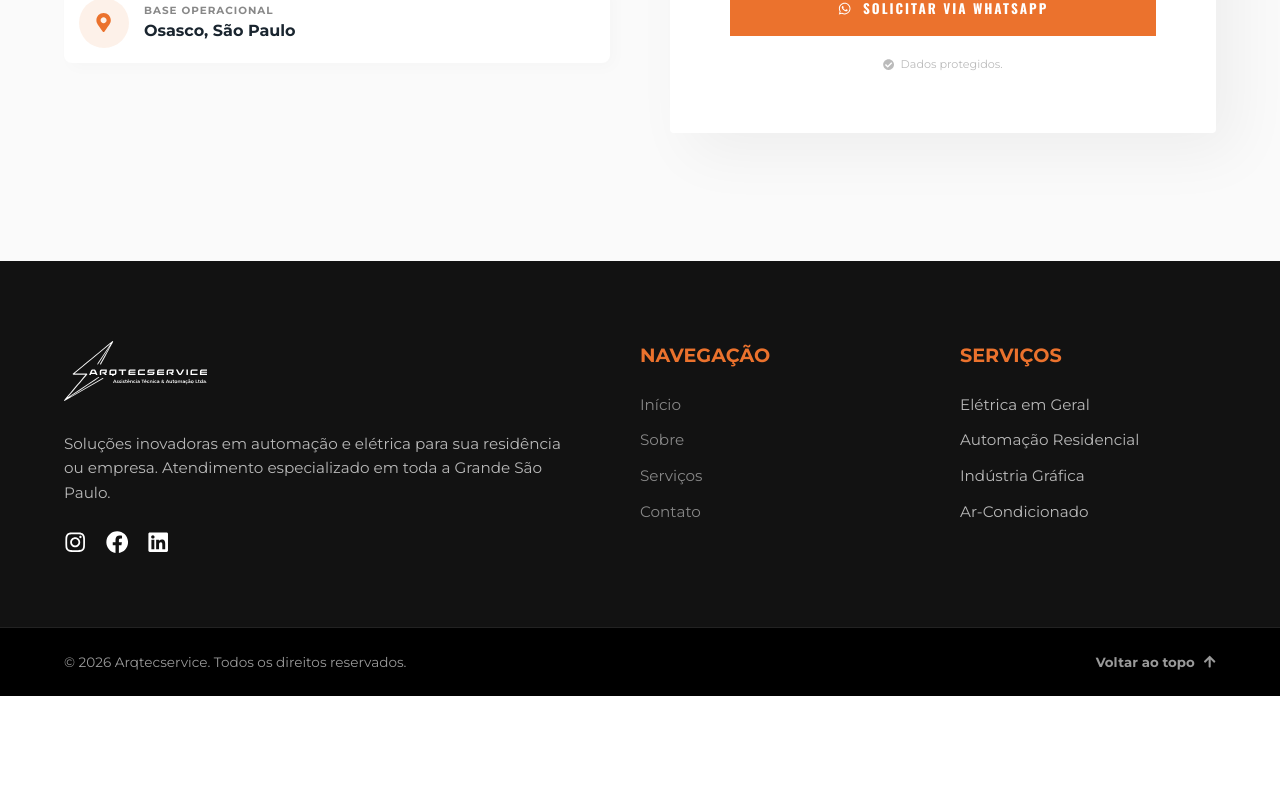
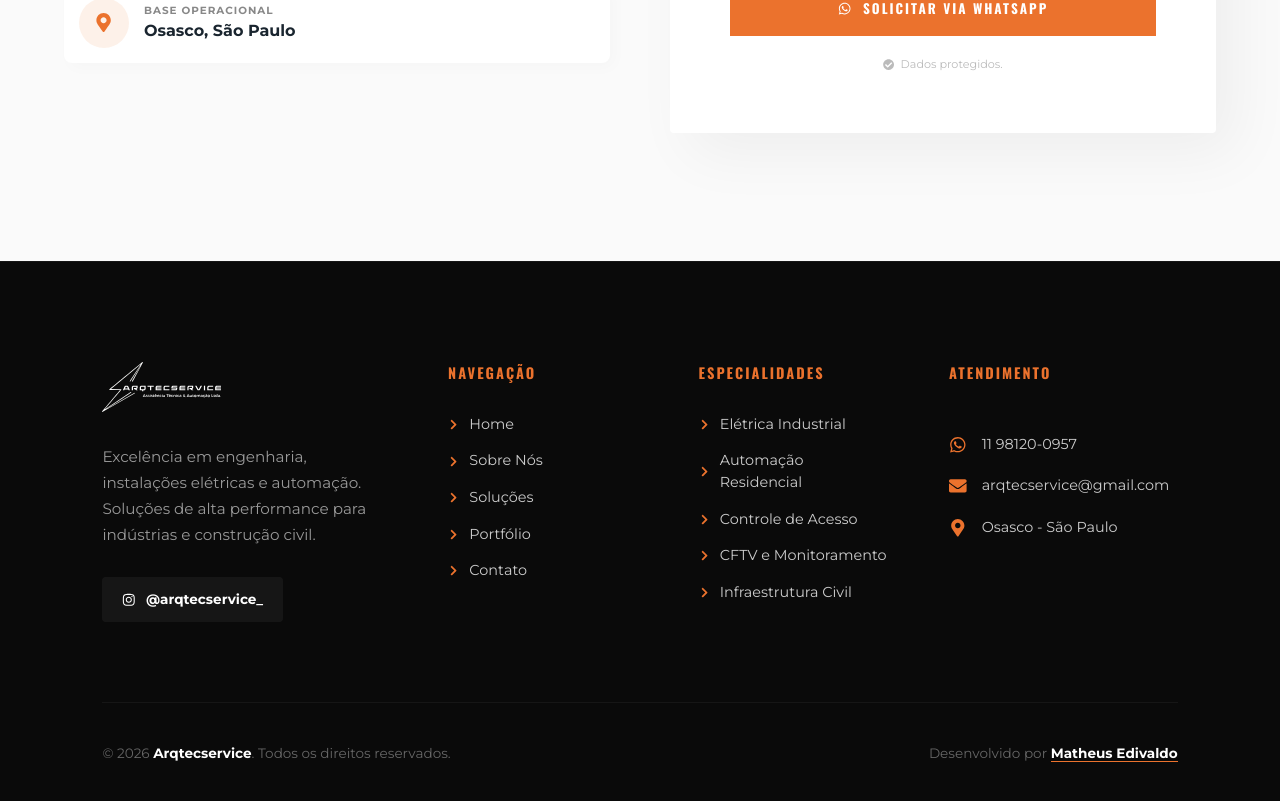
Before and after one commit to matheusedivaldo/arqtecservice, a React (Vite) app: page / in a window 1280 px wide. Shown: the part 9592-10393 px from the top of the page. Before the commit the page ends 10288 px from the top, so only its background shows below. Built offline with nearby package versions, Linux system fonts and the light colour scheme.

Commit message:
Finaliza Footer

```diff
--- a/src/components/Footer/Footer.jsx
+++ b/src/components/Footer/Footer.jsx
@@ -1,54 +1,74 @@
+import React from 'react';
 import styles from './Footer.module.css';
-import logoBranco from '../../assets/logos/logo-arqtecservice-monob.svg';
-import { FaInstagram, FaFacebook, FaLinkedin, FaArrowUp } from 'react-icons/fa';
+import logo from '../../assets/logos/logo-arqtecservice-monob.svg';
+import { FaInstagram, FaWhatsapp, FaEnvelope, FaMapMarkerAlt, FaChevronRight } from 'react-icons/fa';
 
 const Footer = () => {
-    const scrollToTop = () => {
-        window.scrollTo({ top: 0, behavior: 'smooth' });
-    };
+    const currentYear = new Date().getFullYear();
 
     return (
         <footer className={styles.footer}>
             <div className={styles.container}>
-                <div className={styles.column}>
-                    <img src={logoBranco} alt="Arqtecservice Logo" className={styles.logo} />
-                    <p className={styles.brandText}>
-                        Soluções inovadoras em automação e elétrica para sua residência ou empresa. Atendimento especializado em toda a Grande São Paulo.
+                <div className={styles.top}>
+                    <div className={styles.brandColumn}>
+                        <img src={logo} alt="Arqtecservice" className={styles.logo} />
+                        <p className={styles.brandDesc}>
+                            Excelência em engenharia, instalações elétricas e automação.
+                            Soluções de alta performance para indústrias e construção civil.
                         </p>
-                    <div className={styles.socials}>
-                        <a href="#"><FaInstagram /></a>
-                        <a href="#"><FaFacebook /></a>
-                        <a href="#"><FaLinkedin /></a>
+                        <div className={styles.socialLinks}>
+                            <a href="https://www.instagram.com/arqtecservice_/" target="_blank" rel="noreferrer" className={styles.socialBtn}>
+                                <FaInstagram /> @arqtecservice_
+                            </a>
                         </div>
                     </div>
 
-                <div className={styles.column}>
-                    <h3 className={styles.title}>Navegação</h3>
-                    <ul className={styles.links}>
-                        <li><a href="#home">Início</a></li>
-                        <li><a href="#sobre">Sobre</a></li>
-                        <li><a href="#servicos">Serviços</a></li>
-                        <li><a href="#contato">Contato</a></li>
+                    <div className={styles.linkColumn}>
+                        <h3>Navegação</h3>
+                        <ul>
+                            <li><a href="#home"><FaChevronRight /> Home</a></li>
+                            <li><a href="#sobre"><FaChevronRight /> Sobre Nós</a></li>
+                            <li><a href="#servicos"><FaChevronRight /> Soluções</a></li>
+                            <li><a href="#galeria"><FaChevronRight /> Portfólio</a></li>
+                            <li><a href="#contato"><FaChevronRight /> Contato</a></li>
                         </ul>
                     </div>
 
-                <div className={styles.column}>
-                    <h3 className={styles.title}>Serviços</h3>
-                    <ul className={styles.links}>
-                        <li>Elétrica em Geral</li>
-                        <li>Automação Residencial</li>
-                        <li>Indústria Gráfica</li>
-                        <li>Ar-Condicionado</li>
+                    <div className={styles.linkColumn}>
+                        <h3>Especialidades</h3>
+                        <ul>
+                            <li><span><FaChevronRight /> Elétrica Industrial</span></li>
+                            <li><span><FaChevronRight /> Automação Residencial</span></li>
+                            <li><span><FaChevronRight /> Controle de Acesso</span></li>
+                            <li><span><FaChevronRight /> CFTV e Monitoramento</span></li>
+                            <li><span><FaChevronRight /> Infraestrutura Civil</span></li>
                         </ul>
+                    </div>
+
+                    <div className={styles.contactColumn}>
+                        <h3>Atendimento</h3>
+                        <div className={styles.contactItem}>
+                            <FaWhatsapp />
+                            <span>11 98120-0957</span>
+                        </div>
+                        <div className={styles.contactItem}>
+                            <FaEnvelope />
+                            <span>arqtecservice@gmail.com</span>
+                        </div>
+                        <div className={styles.contactItem}>
+                            <FaMapMarkerAlt />
+                            <span>Osasco - São Paulo</span>
+                        </div>
                     </div>
                 </div>
 
-            <div className={styles.bottomBar}>
-                <div className={styles.bottomContainer}>
-                    <p>&copy; 2026 Arqtecservice. Todos os direitos reservados.</p>
-                    <button onClick={scrollToTop} className={styles.btnTop}>
-                        Voltar ao topo <FaArrowUp />
-                    </button>
+                <div className={styles.bottom}>
+                    <div className={styles.copyright}>
+                        © {currentYear} <strong>Arqtecservice</strong>. Todos os direitos reservados.
+                    </div>
+                    <div className={styles.developer}>
+                        Desenvolvido por <a href="https://matheusedivaldo.com.br/" target="_blank" rel="noreferrer">Matheus Edivaldo</a>
+                    </div>
                 </div>
             </div>
         </footer>
--- a/src/components/Footer/Footer.module.css
+++ b/src/components/Footer/Footer.module.css
@@ -1,119 +1,174 @@
 .footer {
-  background-color: #121212; /* Um cinza industrial bem escuro */
+  background-color: #0a0a0a;
   color: #ffffff;
-  padding: 5rem 0 0 0;
-  font-family: var(--font-primary); /* Montserrat */
+  padding: 100px 0 40px;
+  border-top: 1px solid rgba(255, 255, 255, 0.05);
 }
 
 .container {
-  max-width: 1200px;
+  max-width: 1400px;
   margin: 0 auto;
-  width: 90%;
+  padding: 0 8%;
+}
+
+.top {
   display: grid;
-  grid-template-columns: 2fr 1fr 1fr;
-  gap: 4rem;
-  padding-bottom: 4rem;
+  grid-template-columns: 1.5fr 1fr 1fr 1.2fr;
+  gap: 60px;
+  margin-bottom: 80px;
 }
 
 .logo {
-  height: 60px;
-  margin-bottom: 1.5rem;
+  height: 50px;
+  margin-bottom: 25px;
 }
 
-.brandText {
-  opacity: 0.7;
-  line-height: 1.6;
+.brandDesc {
+  color: #999;
   font-size: 0.95rem;
-  margin-bottom: 1.5rem;
+  line-height: 1.7;
+  margin-bottom: 30px;
+  max-width: 320px;
 }
 
-.socials {
-  display: flex;
-  gap: 1.2rem;
+.socialBtn {
+  display: inline-flex;
+  align-items: center;
+  gap: 10px;
+  background-color: rgba(255, 255, 255, 0.05);
+  color: #fff;
+  padding: 12px 20px;
+  border-radius: 4px;
+  text-decoration: none;
+  font-size: 0.85rem;
+  font-weight: 700;
+  transition: 0.3s;
 }
 
-.socials a {
-  color: white;
-  font-size: 1.4rem;
-  transition: color 0.3s;
+.socialBtn:hover {
+  background-color: var(--color-primary);
+  transform: translateY(-3px);
 }
 
-.socials a:hover {
-  color: var(--color-primary); /* Laranja */
+.linkColumn h3,
+.contactColumn h3 {
+  font-family: var(--font-secondary);
+  font-size: 0.9rem;
+  text-transform: uppercase;
+  letter-spacing: 2px;
+  color: var(--color-primary);
+  margin-bottom: 30px;
 }
 
-.title {
-  font-size: 1.2rem;
-  margin-bottom: 1.5rem;
-  color: var(--color-primary);
-  text-transform: uppercase;
+.linkColumn ul {
+  list-style: none;
+  display: flex;
+  flex-direction: column;
+  gap: 15px;
 }
 
-.links {
-  list-style: none;
-  display: grid;
-  gap: 0.8rem;
+.linkColumn a,
+.linkColumn span {
+  color: #ccc;
+  text-decoration: none;
+  font-size: 0.9rem;
+  display: flex;
+  align-items: center;
+  gap: 10px;
+  transition: 0.3s;
 }
 
-.links a,
-.links li {
-  text-decoration: none;
-  color: white;
-  opacity: 0.7;
-  transition: opacity 0.3s;
-  font-size: 0.95rem;
-}
-
-.links a:hover {
-  opacity: 1;
+.linkColumn a svg,
+.linkColumn span svg {
+  font-size: 0.7rem;
   color: var(--color-primary);
 }
 
-/* Barra Inferior */
-.bottomBar {
-  background-color: #000000;
-  padding: 1.5rem 0;
-  border-top: 1px solid #222;
+.linkColumn a:hover {
+  color: #fff;
+  padding-left: 5px;
 }
 
-.bottomContainer {
-  max-width: 1200px;
-  margin: 0 auto;
-  width: 90%;
+.contactColumn {
+  display: flex;
+  flex-direction: column;
+  gap: 20px;
+}
+
+.contactItem {
+  display: flex;
+  align-items: center;
+  gap: 15px;
+  color: #ccc;
+  font-size: 0.9rem;
+}
+
+.contactItem svg {
+  color: var(--color-primary);
+  font-size: 1.1rem;
+}
+
+.bottom {
+  border-top: 1px solid rgba(255, 255, 255, 0.05);
+  padding-top: 40px;
   display: flex;
   justify-content: space-between;
   align-items: center;
   font-size: 0.85rem;
-  opacity: 0.6;
+  color: #666;
 }
 
-.btnTop {
-  background: none;
-  border: none;
-  color: white;
-  display: flex;
-  align-items: center;
-  gap: 0.5rem;
-  cursor: pointer;
-  font-family: var(--font-primary);
-  font-weight: 600;
+.copyright strong {
+  color: #fff;
 }
 
-.btnTop:hover {
+.developer a {
+  color: #fff;
+  text-decoration: none;
+  font-weight: 700;
+  border-bottom: 1px solid var(--color-primary);
+  transition: 0.3s;
+}
+
+.developer a:hover {
   color: var(--color-primary);
 }
 
+@media (max-width: 1100px) {
+  .top {
+    grid-template-columns: 1fr 1fr;
+    gap: 50px;
+  }
+}
+
 @media (max-width: 768px) {
-  .container {
+  .footer {
+    padding: 80px 0 30px;
+  }
+
+  .top {
     grid-template-columns: 1fr;
+    gap: 40px;
     text-align: center;
-    gap: 3rem;
   }
-  .socials {
+
+  .brandDesc {
+    margin: 0 auto 30px;
+  }
+
+  .socialLinks {
     justify-content: center;
   }
-  .bottomContainer {
+
+  .linkColumn a,
+  .linkColumn span,
+  .contactItem {
+    justify-content: center;
+  }
+
+  .bottom {
     flex-direction: column;
-    gap: 1rem;
+    gap: 20px;
+    text-align: center;
   }
 }
```
Lines whose indentation alone changed are shown as unchanged.
